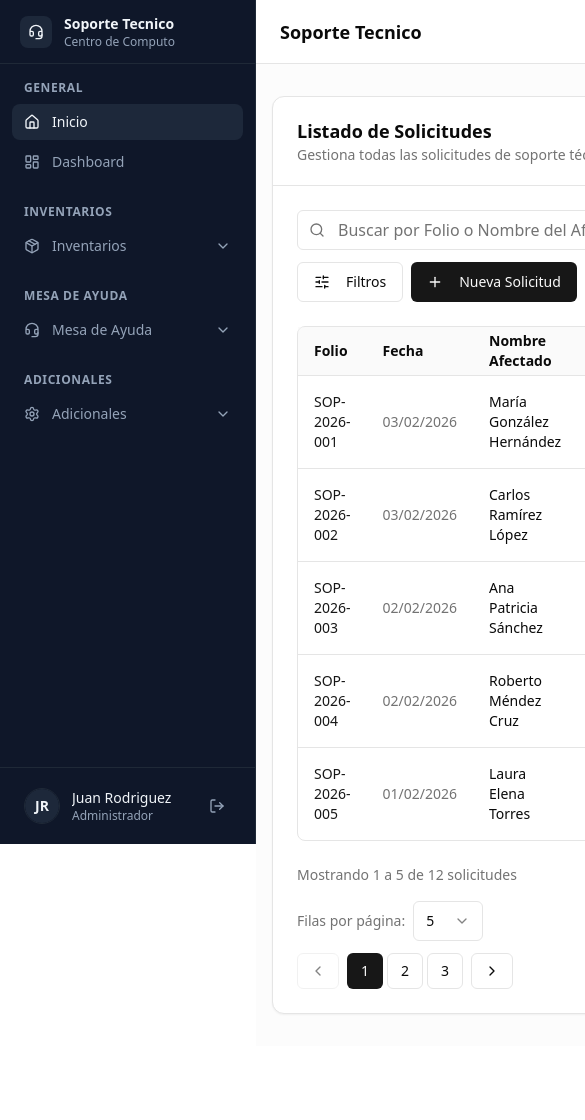
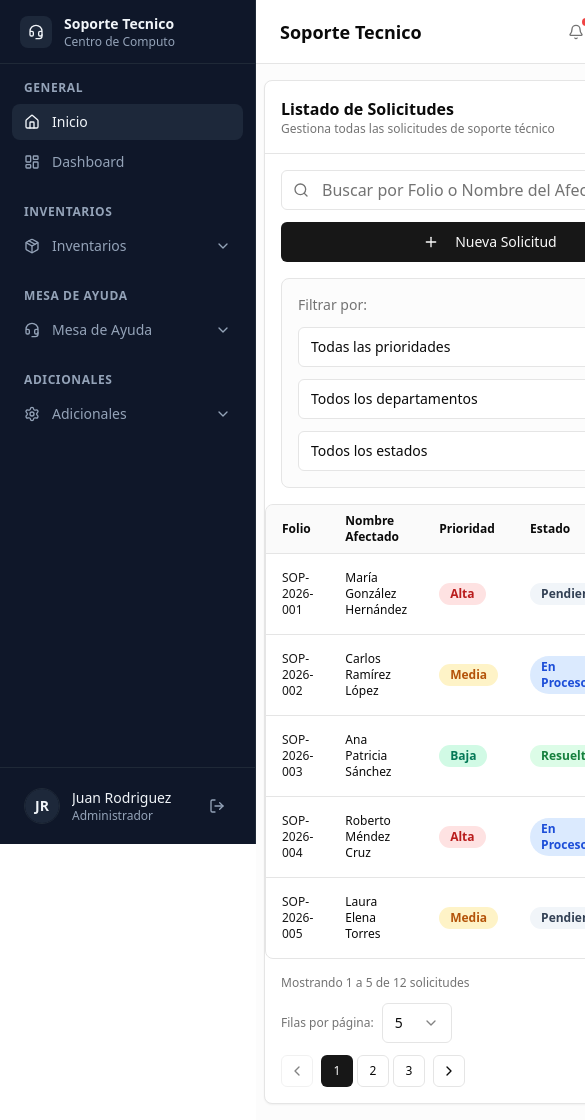
Before and after one commit to AlexDro360/v0-support-ticket-dashboard, a Next.js app: page / in a window 390 px wide. Shown: the top 1120 px of the page, 585 px wide, since content can reach past the window. Before the commit the page ends 1046 px from the top, so only its background shows below. Built offline with nearby package versions, Linux system fonts and the light colour scheme.

Commit message:
feat: enhance dashboard with responsive design\n\nRemove filters toggle, restructure toolbar, update page layout, and make table/pagination responsive

```diff
--- a/app/page.tsx
+++ b/app/page.tsx
@@ -186,21 +186,20 @@ export default function SoporteDashboard() {
 
   return (
     <div className="min-h-screen bg-muted/30">
-      <div className="mx-auto max-w-7xl px-4 py-8 sm:px-6 lg:px-8">
+      <div className="mx-auto w-full max-w-7xl px-2 py-4 sm:px-4 md:px-6 lg:px-8 lg:py-8">
         {/* Main Content Card */}
-        <div className="rounded-xl border bg-card shadow-sm">
-          <div className="border-b px-6 py-5">
-            <h2 className="text-lg font-semibold text-foreground">
+        <div className="rounded-lg border bg-card shadow-sm md:rounded-xl">
+          <div className="border-b px-4 py-4 sm:px-6 sm:py-5">
+            <h2 className="text-base font-semibold text-foreground sm:text-lg">
               Listado de Solicitudes
             </h2>
-            <p className="text-sm text-muted-foreground">
+            <p className="text-xs text-muted-foreground sm:text-sm">
               Gestiona todas las solicitudes de soporte técnico
             </p>
           </div>
 
-          <div className="p-6">
+          <div className="space-y-4 p-4 sm:space-y-6 sm:p-6">
             {/* Toolbar */}
-            <div className="mb-6">
             <TicketsToolbar
               searchQuery={searchQuery}
               onSearchChange={(value) => handleFilterChange(setSearchQuery, value)}
@@ -212,13 +211,10 @@ export default function SoporteDashboard() {
               }
               estado={estado}
               onEstadoChange={(value) => handleFilterChange(setEstado, value)}
-                filtersOpen={filtersOpen}
-                onToggleFilters={() => setFiltersOpen((prev) => !prev)}
             />
-            </div>
 
             {/* Table */}
-            <div className="mb-6">
+            <div className="overflow-x-auto -mx-4 sm:-mx-6 sm:px-6 md:overflow-auto md:mx-0 md:px-0">
               <TicketsTable tickets={paginatedTickets} />
             </div>
 
--- a/components/tickets-pagination.tsx
+++ b/components/tickets-pagination.tsx
@@ -60,9 +60,9 @@ export function TicketsPagination({
   }
 
   return (
-    <div className="flex flex-col gap-4 sm:flex-row sm:items-center sm:justify-between">
+    <div className="flex flex-col gap-3 sm:gap-4 sm:flex-row sm:items-center sm:justify-between">
       {/* Info */}
-      <p className="text-sm text-muted-foreground">
+      <p className="text-xs text-muted-foreground sm:text-sm">
         Mostrando {startItem} a {endItem} de {totalItems} solicitudes
       </p>
 
@@ -70,7 +70,7 @@ export function TicketsPagination({
       <div className="flex flex-col gap-3 sm:flex-row sm:items-center">
         {/* Rows per page */}
         <div className="flex items-center gap-2">
-          <span className="text-sm text-muted-foreground">Filas por página:</span>
+          <span className="text-xs text-muted-foreground sm:text-sm">Filas por página:</span>
           <Select
             value={rowsPerPage.toString()}
             onValueChange={(value) => onRowsPerPageChange(parseInt(value))}
@@ -88,12 +88,13 @@ export function TicketsPagination({
         </div>
 
         {/* Page navigation */}
-        <div className="flex items-center gap-1">
+        <div className="flex items-center gap-1 overflow-x-auto">
           <Button
             variant="outline"
             size="sm"
             onClick={() => onPageChange(currentPage - 1)}
             disabled={currentPage === 1}
+            className="h-8 w-8 sm:h-9 sm:w-auto sm:px-3"
           >
             <ChevronLeft className="h-4 w-4" />
             <span className="hidden sm:inline ml-1">Anterior</span>
@@ -102,7 +103,7 @@ export function TicketsPagination({
           <div className="flex items-center gap-1 mx-1">
             {getPageNumbers().map((page, index) =>
               page === "..." ? (
-                <span key={`ellipsis-${index}`} className="px-2 text-muted-foreground">
+                <span key={`ellipsis-${index}`} className="px-1 text-xs text-muted-foreground sm:px-2">
                   ...
                 </span>
               ) : (
@@ -110,7 +111,7 @@ export function TicketsPagination({
                   key={page}
                   variant={currentPage === page ? "default" : "outline"}
                   size="sm"
-                  className="w-9"
+                  className="h-8 w-8 text-xs p-0"
                   onClick={() => onPageChange(page as number)}
                 >
                   {page}
@@ -124,6 +125,7 @@ export function TicketsPagination({
             size="sm"
             onClick={() => onPageChange(currentPage + 1)}
             disabled={currentPage === totalPages}
+            className="h-8 w-8 sm:h-9 sm:w-auto sm:px-3"
           >
             <span className="hidden sm:inline mr-1">Siguiente</span>
             <ChevronRight className="h-4 w-4" />
--- a/components/tickets-table.tsx
+++ b/components/tickets-table.tsx
@@ -48,24 +48,25 @@ const estadoStyles: Record<string, string> = {
 
 export function TicketsTable({ tickets }: TicketsTableProps) {
   return (
-    <div className="rounded-lg border bg-card">
+    <div className="rounded-lg border bg-card overflow-hidden">
+      <div className="overflow-x-auto">
         <Table>
           <TableHeader>
             <TableRow className="bg-muted/50 hover:bg-muted/50">
-            <TableHead className="font-semibold text-foreground">Folio</TableHead>
-            <TableHead className="font-semibold text-foreground">Fecha</TableHead>
-            <TableHead className="font-semibold text-foreground">Nombre Afectado</TableHead>
-            <TableHead className="font-semibold text-foreground">Departamento</TableHead>
+              <TableHead className="text-xs font-semibold text-foreground sm:text-sm">Folio</TableHead>
+              <TableHead className="hidden text-xs font-semibold text-foreground sm:table-cell sm:text-sm">Fecha</TableHead>
+              <TableHead className="text-xs font-semibold text-foreground sm:text-sm">Nombre Afectado</TableHead>
+              <TableHead className="hidden text-xs font-semibold text-foreground md:table-cell md:text-sm">Departamento</TableHead>
 
-            <TableHead className="font-semibold text-foreground">Prioridad</TableHead>
-            <TableHead className="font-semibold text-foreground">Estado</TableHead>
-            <TableHead className="font-semibold text-foreground text-right">Acciones</TableHead>
+              <TableHead className="text-xs font-semibold text-foreground sm:text-sm">Prioridad</TableHead>
+              <TableHead className="text-xs font-semibold text-foreground sm:text-sm">Estado</TableHead>
+              <TableHead className="text-xs font-semibold text-foreground text-right sm:text-sm">Acciones</TableHead>
             </TableRow>
           </TableHeader>
           <TableBody>
             {tickets.length === 0 ? (
               <TableRow>
-              <TableCell colSpan={7} className="h-24 text-center text-muted-foreground">
+                <TableCell colSpan={7} className="h-24 text-center text-xs text-muted-foreground sm:text-sm">
                   No se encontraron solicitudes.
                 </TableCell>
               </TableRow>
@@ -75,18 +76,18 @@ export function TicketsTable({ tickets }: TicketsTableProps) {
                   key={ticket.id}
                   className="transition-colors hover:bg-muted/50"
                 >
-                <TableCell className="font-medium text-primary">{ticket.folio}</TableCell>
-                <TableCell className="text-muted-foreground">{ticket.fecha}</TableCell>
-                <TableCell>{ticket.nombreAfectado}</TableCell>
-                <TableCell className="text-muted-foreground">{ticket.departamento}</TableCell>
+                  <TableCell className="text-xs font-medium text-primary sm:text-sm">{ticket.folio}</TableCell>
+                  <TableCell className="hidden text-xs text-muted-foreground sm:table-cell sm:text-sm">{ticket.fecha}</TableCell>
+                  <TableCell className="text-xs sm:text-sm">{ticket.nombreAfectado}</TableCell>
+                  <TableCell className="hidden text-xs text-muted-foreground md:table-cell md:text-sm">{ticket.departamento}</TableCell>
 
                   <TableCell>
-                  <Badge variant="secondary" className={prioridadStyles[ticket.prioridad]}>
+                    <Badge variant="secondary" className={`${prioridadStyles[ticket.prioridad]} text-xs sm:text-sm`}>
                       {ticket.prioridad}
                     </Badge>
                   </TableCell>
                   <TableCell>
-                  <Badge variant="secondary" className={estadoStyles[ticket.estado]}>
+                    <Badge variant="secondary" className={`${estadoStyles[ticket.estado]} text-xs sm:text-sm`}>
                       {ticket.estado}
                     </Badge>
                   </TableCell>
@@ -121,5 +122,6 @@ export function TicketsTable({ tickets }: TicketsTableProps) {
           </TableBody>
         </Table>
       </div>
+    </div>
   )
 }
--- a/components/tickets-toolbar.tsx
+++ b/components/tickets-toolbar.tsx
@@ -9,7 +9,8 @@ import {
   SelectTrigger,
   SelectValue,
 } from "@/components/ui/select"
-import { Search, Plus, SlidersHorizontal } from "lucide-react"
+import { Search, Plus } from "lucide-react"
+import Link from "next/link"
 
 interface TicketsToolbarProps {
   searchQuery: string
@@ -20,8 +21,6 @@ interface TicketsToolbarProps {
   onDepartamentoChange: (value: string) => void
   estado: string
   onEstadoChange: (value: string) => void
-  filtersOpen: boolean
-  onToggleFilters: () => void
 }
 
 const departamentos = [
@@ -44,13 +43,11 @@ export function TicketsToolbar({
   onDepartamentoChange,
   estado,
   onEstadoChange,
-  filtersOpen,
-  onToggleFilters,
 }: TicketsToolbarProps) {
   return (
     <div className="flex flex-col gap-4">
-      {/* Top row: Search + Filtros button + Nueva Solicitud */}
-      <div className="flex flex-col gap-3 sm:flex-row sm:items-center">
+      {/* Top row: Search + Nueva Solicitud */}
+      <div className="flex flex-col gap-3 sm:flex-row sm:items-center sm:justify-between">
         <div className="relative flex-1">
           <Search className="absolute left-3 top-1/2 h-4 w-4 -translate-y-1/2 text-muted-foreground" />
           <Input
@@ -61,30 +58,20 @@ export function TicketsToolbar({
           />
         </div>
 
-        <div className="flex items-center gap-2">
-          <Button
-            variant="outline"
-            onClick={onToggleFilters}
-            className={filtersOpen ? "border-primary text-primary" : ""}
-          >
-            <SlidersHorizontal className="mr-2 h-4 w-4" />
-            Filtros
-          </Button>
-
-          <Button>
+        <Link href="/soporte/nueva-solicitud">
+          <Button className="w-full sm:w-auto">
             <Plus className="mr-2 h-4 w-4" />
             Nueva Solicitud
           </Button>
-        </div>
+        </Link>
       </div>
 
-      {/* Collapsible filter row */}
-      {filtersOpen && (
-        <div className="flex flex-wrap items-center gap-3 rounded-lg border bg-muted/30 p-4 animate-in fade-in-0 slide-in-from-top-2 duration-200">
+      {/* Filter row */}
+      <div className="flex flex-col gap-3 rounded-lg border bg-muted/30 p-4 sm:flex-row sm:items-center sm:flex-wrap">
         <span className="text-sm font-medium text-muted-foreground">Filtrar por:</span>
 
         <Select value={prioridad} onValueChange={onPrioridadChange}>
-            <SelectTrigger className="w-[140px] bg-card">
+          <SelectTrigger className="w-full bg-card sm:w-[140px]">
             <SelectValue placeholder="Prioridad" />
           </SelectTrigger>
           <SelectContent>
@@ -96,7 +83,7 @@ export function TicketsToolbar({
         </Select>
 
         <Select value={departamento} onValueChange={onDepartamentoChange}>
-            <SelectTrigger className="w-[200px] bg-card">
+          <SelectTrigger className="w-full bg-card sm:w-[200px]">
             <SelectValue placeholder="Departamento" />
           </SelectTrigger>
           <SelectContent>
@@ -110,7 +97,7 @@ export function TicketsToolbar({
         </Select>
 
         <Select value={estado} onValueChange={onEstadoChange}>
-            <SelectTrigger className="w-[160px] bg-card">
+          <SelectTrigger className="w-full bg-card sm:w-[160px]">
             <SelectValue placeholder="Estado" />
           </SelectTrigger>
           <SelectContent>
@@ -121,7 +108,6 @@ export function TicketsToolbar({
           </SelectContent>
         </Select>
       </div>
-      )}
     </div>
   )
 }
```
Lines whose indentation alone changed are shown as unchanged.
